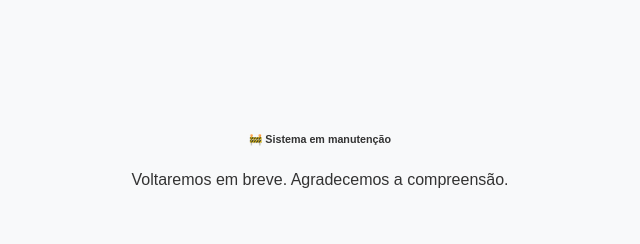
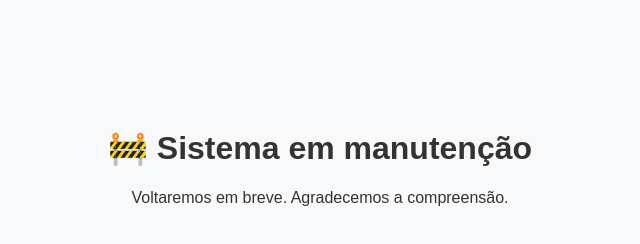
Before and after one commit to GadelhaGGO/Sorteador-equilibrado-, a plain HTML site: page index.html in a window 1280 px wide. Shown: the whole page, without its empty margins (320-960 px from the left). Drawn offline with Linux system fonts and the light colour scheme.

Commit message:
Update index.html

```diff
--- a/index.html
+++ b/index.html
@@ -14,7 +14,7 @@
   </style>
 </head>
 <body>
-  <h6>🚧 Sistema em manutenção</h6>
+  <h1>🚧 Sistema em manutenção</h1>
   <p>Voltaremos em breve. Agradecemos a compreensão.</p>
 </body>
 </html>
```
